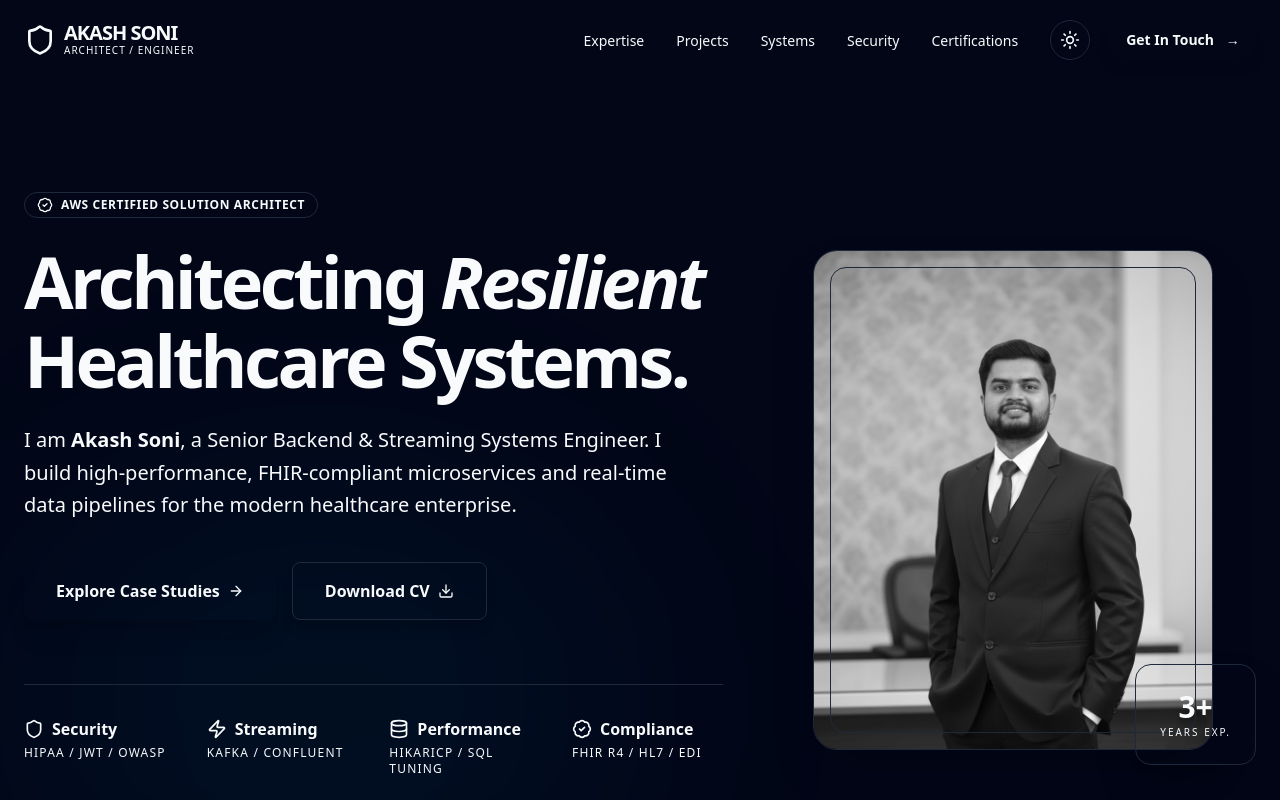
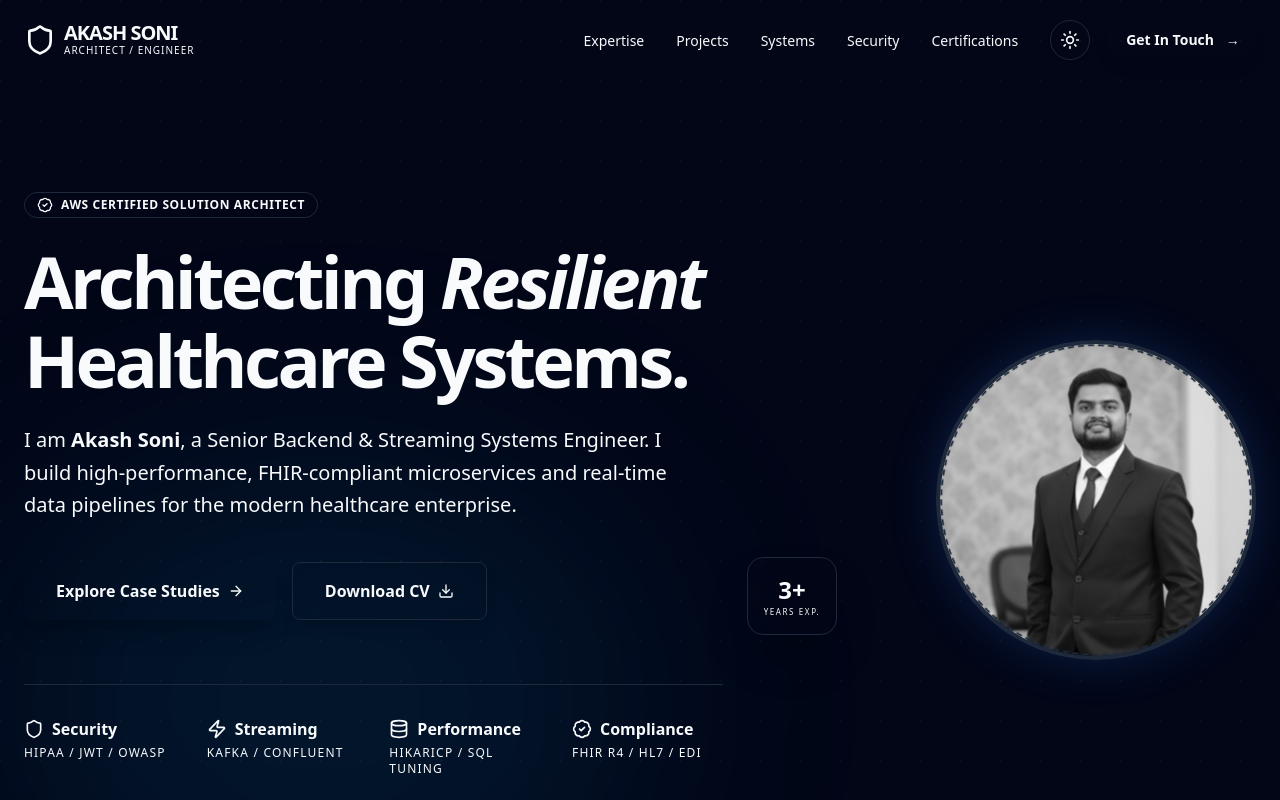
Before and after one commit to Aks396/portfolio-akash, a Next.js app: page / in a window 1280 px wide. Shown: the top 800 px of the page. Built offline with nearby package versions, Linux system fonts and the light colour scheme.

Commit message:
feat: enhance portfolio aesthetics and reduce profile picture size

```diff
--- a/src/app/globals.css
+++ b/src/app/globals.css
@@ -66,13 +66,18 @@
   --secondary-foreground: #f8fafc;
   --muted: #1e293b;
   --muted-foreground: #94a3b8;
-  --accent: #1e293b;
+  --accent: #38bdf8;
   --accent-foreground: #f8fafc;
   --destructive: #7f1d1d;
   --destructive-foreground: #f8fafc;
   --border: #1e293b;
   --input: #1e293b;
   --ring: #3b82f6;
+}
+
+.grid-pattern {
+  background-image: radial-gradient(circle at 1px 1px, var(--border) 1px, transparent 0);
+  background-size: 40px 40px;
 }
 
 @layer base {
--- a/src/components/ArchitectureSection.tsx
+++ b/src/components/ArchitectureSection.tsx
@@ -51,13 +51,13 @@ export const ArchitectureSection = () => {
                         key={project.title}
                         initial={{ opacity: 0, y: 30 }}
                         whileInView={{ opacity: 1, y: 0 }}
-                        whileHover={{ y: -10, transition: { duration: 0.3 } }}
+                        whileHover={{ y: -10, scale: 1.02, transition: { duration: 0.3 } }}
                         viewport={{ once: true }}
                         transition={{ delay: index * 0.1 }}
-                        className="group relative p-8 rounded-2xl bg-card border border-border hover:border-primary/50 transition-all duration-500 overflow-hidden shadow-sm hover:shadow-2xl hover:shadow-primary/10"
+                        className="group relative p-8 rounded-2xl bg-card border border-border hover:border-primary/50 transition-all duration-500 overflow-hidden shadow-sm hover:shadow-[0_0_40px_rgba(59,130,246,0.15)]"
                     >
                         {/* Hover Background Effect */}
-                        <div className="absolute top-0 right-0 -z-10 w-32 h-32 bg-primary/5 blur-3xl rounded-full group-hover:bg-primary/20 transition-all duration-700 group-hover:scale-150" />
+                        <div className="absolute -top-24 -right-24 -z-10 w-48 h-48 bg-primary/10 blur-[80px] rounded-full group-hover:bg-primary/30 transition-all duration-700 group-hover:scale-110" />
 
                         <motion.div
                             whileHover={{ rotate: [0, -10, 10, 0], transition: { duration: 0.5 } }}
--- a/src/components/Hero.tsx
+++ b/src/components/Hero.tsx
@@ -23,8 +23,9 @@ export const Hero = () => {
     return (
         <section className="relative pt-32 pb-16 md:pt-48 md:pb-32 overflow-hidden">
             {/* Background Decorative Elements */}
-            <div className="absolute top-0 right-0 -z-10 w-1/3 h-1/3 bg-primary/5 blur-[120px] rounded-full" />
-            <div className="absolute bottom-0 left-0 -z-10 w-1/2 h-1/2 bg-accent/5 blur-[120px] rounded-full" />
+            <div className="absolute inset-0 grid-pattern opacity-[0.2] -z-20" />
+            <div className="absolute top-0 right-0 -z-10 w-1/3 h-1/3 bg-primary/10 blur-[120px] rounded-full" />
+            <div className="absolute bottom-0 left-0 -z-10 w-1/2 h-1/2 bg-accent/10 blur-[120px] rounded-full" />
 
             <div className="container mx-auto px-4 md:px-6">
                 <div className="grid grid-cols-1 lg:grid-cols-12 gap-12 items-center">
@@ -34,7 +35,7 @@ export const Hero = () => {
                         animate="animate"
                         className="lg:col-span-7"
                     >
-                        <motion.div variants={fadeInUp} className="inline-flex items-center space-x-2 px-3 py-1 rounded-full bg-primary/10 border border-primary/20 text-primary mb-6">
+                        <motion.div variants={fadeInUp} className="inline-flex items-center space-x-2 px-3 py-1 rounded-full bg-primary/10 border border-primary/20 text-primary mb-6 backdrop-blur-sm">
                             <BadgeCheck className="h-4 w-4" />
                             <span className="text-xs font-bold uppercase tracking-wider">AWS Certified Solution Architect</span>
                         </motion.div>
@@ -52,17 +53,18 @@ export const Hero = () => {
 
                         <motion.div variants={fadeInUp} className="flex flex-wrap gap-4 mb-16">
                             <motion.button
-                                whileHover={{ scale: 1.05, boxShadow: "0 0 20px rgba(59, 130, 246, 0.4)" }}
-                                whileTap={{ scale: 0.95 }}
-                                className="px-8 py-4 rounded-lg bg-primary text-primary-foreground font-bold transition-all flex items-center group shadow-xl shadow-primary/20"
+                                whileHover={{ scale: 1.02, boxShadow: "0 0 30px rgba(59, 130, 246, 0.5)" }}
+                                whileTap={{ scale: 0.98 }}
+                                className="px-8 py-4 rounded-lg bg-primary text-primary-foreground font-bold transition-all flex items-center group shadow-xl shadow-primary/20 relative overflow-hidden"
                             >
-                                Explore Case Studies
-                                <ArrowRight className="ml-2 h-4 w-4 transform group-hover:translate-x-1 transition-transform" />
+                                <span className="relative z-10">Explore Case Studies</span>
+                                <ArrowRight className="ml-2 h-4 w-4 transform group-hover:translate-x-1 transition-transform relative z-10" />
+                                <div className="absolute inset-0 bg-gradient-to-r from-primary via-blue-400 to-primary opacity-0 group-hover:opacity-20 transition-opacity" />
                             </motion.button>
                             <motion.button
-                                whileHover={{ scale: 1.05, backgroundColor: "var(--secondary)", opacity: 0.9 }}
-                                whileTap={{ scale: 0.95 }}
-                                className="px-8 py-4 rounded-lg bg-secondary text-secondary-foreground font-bold transition-all flex items-center shadow-lg border border-border"
+                                whileHover={{ scale: 1.02, backgroundColor: "var(--secondary)", opacity: 0.9 }}
+                                whileTap={{ scale: 0.98 }}
+                                className="px-8 py-4 rounded-lg bg-secondary/50 backdrop-blur-md text-secondary-foreground font-bold transition-all flex items-center shadow-lg border border-border"
                             >
                                 Download CV
                                 <Download className="ml-2 h-4 w-4" />
@@ -110,22 +112,21 @@ export const Hero = () => {
                         initial={{ opacity: 0, scale: 0.9 }}
                         animate={{ opacity: 1, scale: 1 }}
                         transition={{ duration: 0.6, delay: 0.2 }}
-                        className="lg:col-span-5 relative"
+                        className="lg:col-span-5 relative flex justify-center lg:justify-end"
                     >
-                        <div className="relative aspect-[4/5] w-full max-w-[400px] mx-auto overflow-hidden rounded-3xl border border-border shadow-2xl group transition-colors duration-500">
-                            <div className="absolute inset-0 bg-primary/20 mix-blend-overlay group-hover:opacity-0 transition-opacity duration-500" />
-                            <div className="absolute inset-0 bg-gradient-to-t from-background via-transparent to-transparent opacity-60" />
+                        <div className="relative aspect-square w-full max-w-[320px] overflow-hidden rounded-full border-4 border-primary/20 shadow-[0_0_50px_rgba(59,130,246,0.2)] group transition-all duration-500 hover:border-primary/50">
+                            <div className="absolute inset-0 bg-primary/10 mix-blend-overlay group-hover:opacity-0 transition-opacity duration-500" />
                             <Image
                                 src="/profile.jpg"
                                 alt="Akash Soni - Senior Backend Architect"
                                 fill
-                                className="object-cover grayscale hover:grayscale-0 transition-all duration-700 scale-105 group-hover:scale-100"
+                                className="object-cover grayscale hover:grayscale-0 transition-all duration-700 scale-110 group-hover:scale-100"
                                 priority
                                 unoptimized
                             />
 
-                            {/* Decorative Frame */}
-                            <div className="absolute inset-4 border border-primary/20 rounded-2xl pointer-events-none group-hover:inset-6 transition-all duration-500" />
+                            {/* Animated Ring */}
+                            <div className="absolute inset-0 border-2 border-dashed border-primary/30 rounded-full animate-[spin_20s_linear_infinite] pointer-events-none" />
                         </div>
 
                         {/* Experience Badge */}
@@ -133,11 +134,11 @@ export const Hero = () => {
                             initial={{ y: 0 }}
                             animate={{ y: [0, -10, 0] }}
                             transition={{ duration: 4, repeat: Infinity, ease: "easeInOut" }}
-                            className="absolute -bottom-6 -right-6 md:right-0 p-6 rounded-2xl bg-card border border-border shadow-2xl z-20"
+                            className="absolute -bottom-2 -left-2 md:bottom-4 md:left-4 lg:-left-6 p-4 rounded-2xl bg-card/80 backdrop-blur-xl border border-border shadow-2xl z-20"
                         >
                             <div className="flex flex-col items-center">
-                                <span className="text-3xl font-bold text-primary">3+</span>
-                                <span className="text-[10px] font-mono uppercase tracking-[0.2em] text-muted-foreground">Years Exp.</span>
+                                <span className="text-2xl font-bold text-primary">3+</span>
+                                <span className="text-[8px] font-mono uppercase tracking-[0.2em] text-muted-foreground">Years Exp.</span>
                             </div>
                         </motion.div>
                     </motion.div>
--- a/src/components/Navbar.tsx
+++ b/src/components/Navbar.tsx
@@ -30,9 +30,9 @@ export const Navbar = () => {
     return (
         <nav
             className={cn(
-                "fixed top-0 z-50 w-full transition-all duration-300",
+                "fixed top-0 z-50 w-full transition-all duration-500",
                 isScrolled
-                    ? "bg-background/80 backdrop-blur-md border-b border-border py-3"
+                    ? "bg-background/60 backdrop-blur-xl border-b border-white/5 py-3 shadow-[0_4px_30px_rgba(0,0,0,0.1)]"
                     : "bg-transparent py-5"
             )}
         >
```
